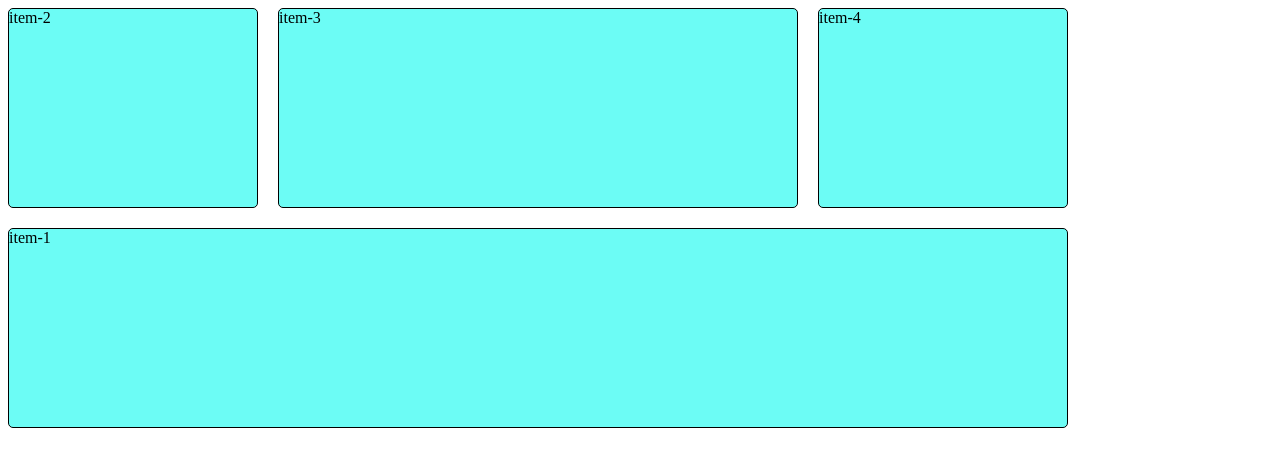
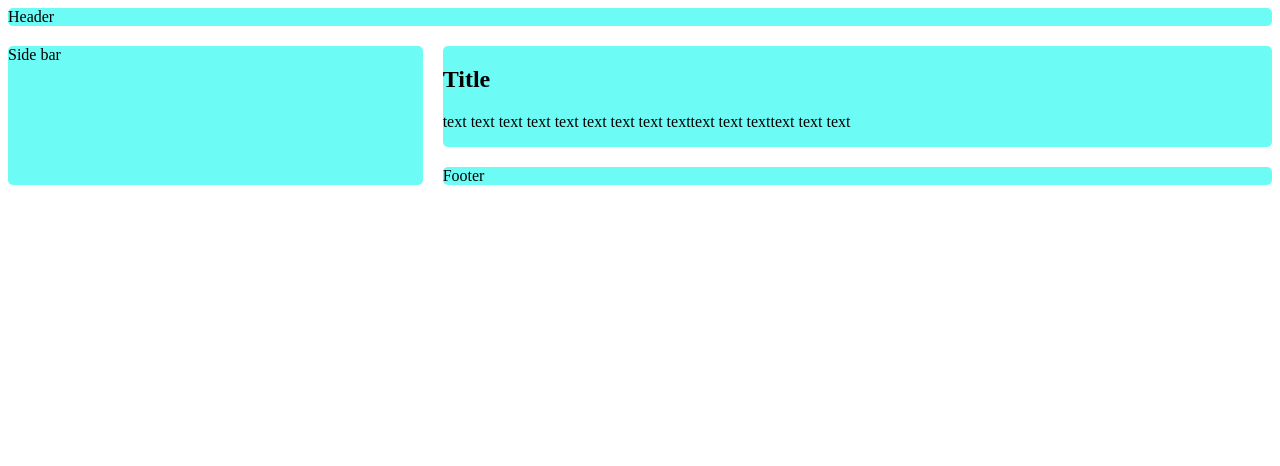
Before and after one commit to IvanMrochko/cssgrid, a plain HTML site: page index.html in a window 1280 px wide. Drawn offline with Linux system fonts and the light colour scheme.

Commit message:
grid temlate areas

```diff
--- a/index.css
+++ b/index.css
@@ -1,25 +1,38 @@
 .grid {
     display: grid;
-    grid-template-columns: repeat(auto-fill,minmax(100px,250px));
-    grid-template-rows: repeat(3,200px);
+    grid-template-areas:
+        "header"
+        "article"
+        "aside"
+        "footer"
+    ;
     grid-gap: 20px;
 }
 
-.grid div:nth-child(1) {
-    grid-column: 1/ -1;
-    grid-row: 2;
+@media (min-width: 640px){
+    .grid {
+        grid-template-columns: 2fr 4fr;
+        grid-template-areas:
+        "header header"
+        "aside article"
+        "aside footer"
+
+    }
 }
-.grid div:nth-child(2) {
-    grid-column: 1;
-    grid-row: 1;
+header {
+    grid-area:header;
 }
-.grid div:nth-child(3) {
-    grid-column: 2/ 4;
-    grid-row: 1;
+article {
+    grid-area:article;
+}
+aside {
+    grid-area:aside;
+}
+footer {
+    grid-area:footer;
 }
 
-.grid div {
+.grid > * {
     background-color: #49fcf3ce;
-    border: 1px solid black;
     border-radius: 5px;
 }
--- a/index.html
+++ b/index.html
@@ -9,10 +9,13 @@
 </head>
 <body>
     <div class="grid">
-        <div>item-1</div>
-        <div>item-2</div>
-        <div>item-3</div>
-        <div>item-4</div>
+        <header>Header</header>
+        <article>
+            <h1>Title</h1>
+            <p>text text text text text text text text texttext text texttext text text</p>
+        </article>
+        <aside>Side bar</aside>
+        <footer>Footer</footer>
     </div>
 </body>
 </html>
```
